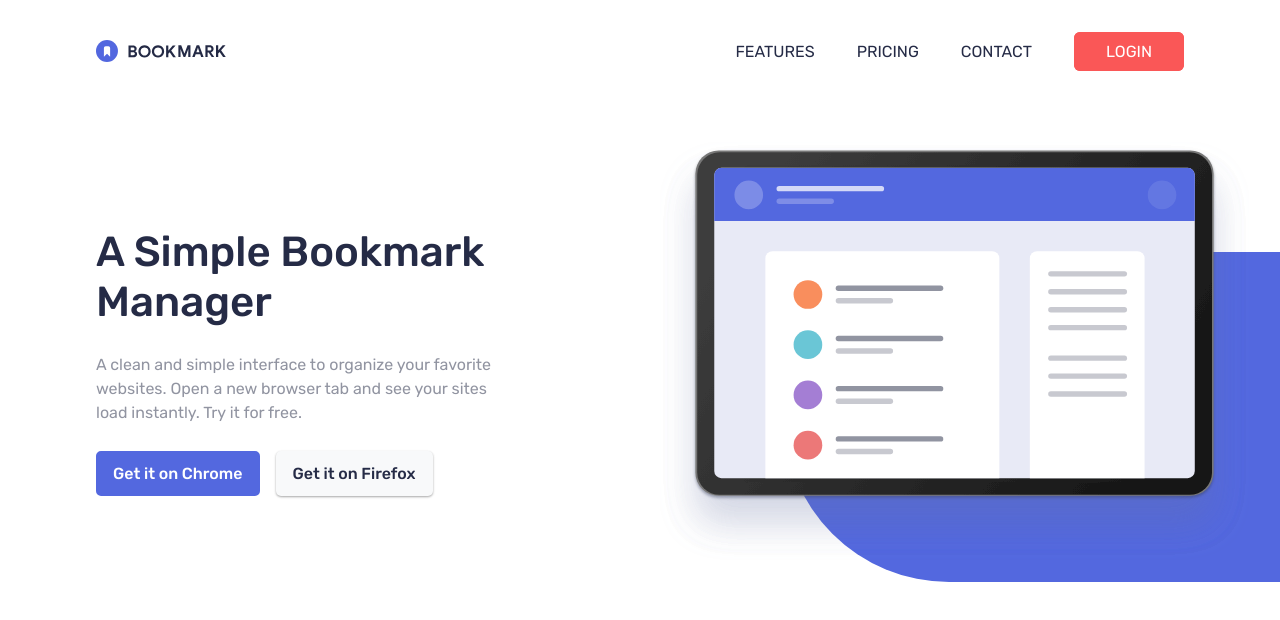
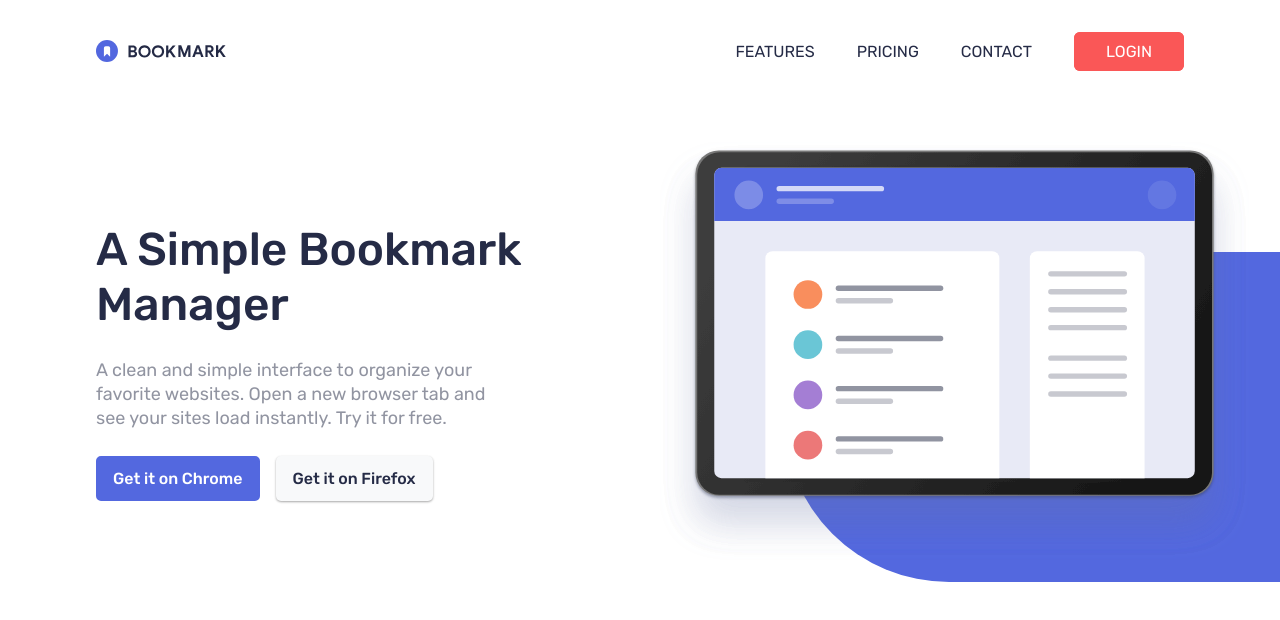
Before and after one commit to gurdulicluka/bookmark-landing-page, a React (Create React App) app: page / in a window 1280 px wide. Shown: the top 620 px of the page. Built offline with nearby package versions, Linux system fonts and the light colour scheme.

Commit message:
refactor global styles

```diff
--- a/src/index.css
+++ b/src/index.css
@@ -26,9 +26,13 @@ button {
 
 /* GLOBAL STYLES */
 
-#container {
-  max-width: 1440px;
-  min-width: 320px;
+.wrapper {
+  overflow-x: hidden;
+}
+
+.container {
+  width: 90vw;
+  max-width: 1120px;
   margin: 0 auto;
 }
 
@@ -43,17 +47,20 @@ p {
   color: var(--grey);
   font-weight: 400;
   line-height: 2.4rem;
-  font-size: 1.6rem;
+  font-size: 1.8rem;
 }
 
 .heading {
   color: var(--darkBlue);
-  font-size: 4.2rem;
+  font-size: 4.6rem;
 }
 
 .sub-heading {
   color: var(--darkBlue);
-  font-size: 2.6rem;
+  font-size: 2.8rem;
 }
 
+.bg-blue {
+  background-color: var(--transparentBlue);
+}
 /* -------------------- */
```
